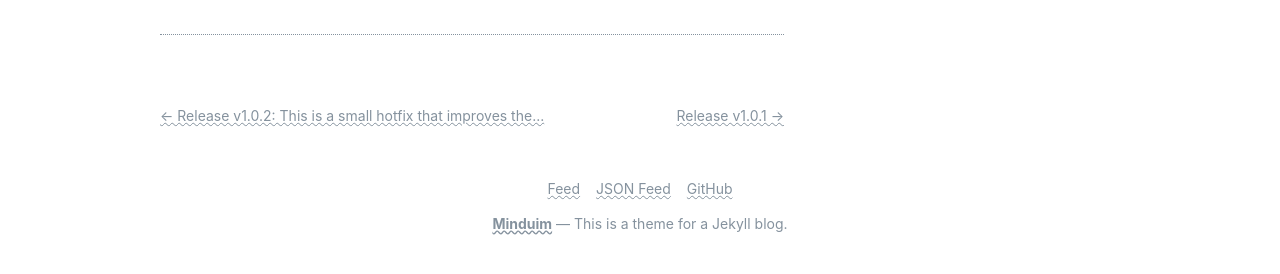
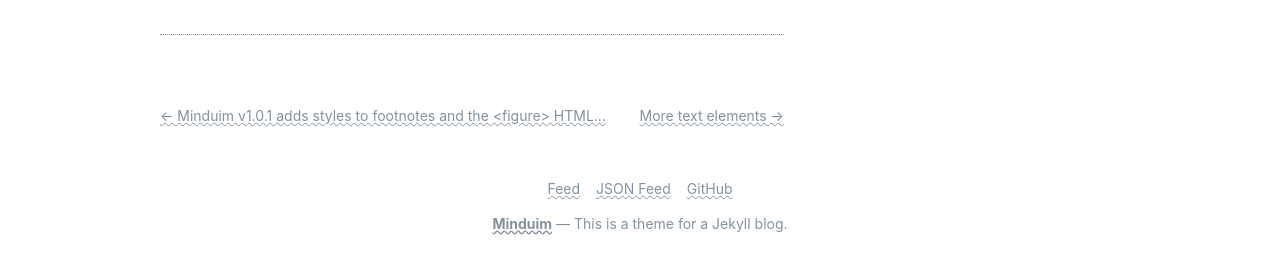
Before and after one commit to arthrfrts/minduim, a Jekyll site: the page built from _posts/2025-08-09-v1.0.md, in a window 1280 px wide. Shown: the part 326-600 px from the top of the page. Built offline with Jekyll 4.4.1, drawn with Linux system fonts in a browser that asks for light colours.

Commit message:
chore: update release notes

```diff
--- a/_posts/2025-08-09-v1.0.1.md
+++ b/_posts/2025-08-09-v1.0.1.md
@@ -1,11 +1,11 @@
 ---
 layout: post
 date: 2025-08-09 11:17:00 -0300
-title: Release v1.0.1
+title: ""
 tags:
   - releases
 ---
 
-Minduim v1.0.1 adds styles to footnotes and the `<figure>` HTML element, something I forgot before releasing the v1.0.
+**Minduim v1.0.1** adds styles to footnotes and the `<figure>` HTML element, something I forgot before releasing the v1.0.
 
 Well, Minduim is now live!
--- a/_posts/2025-08-09-v1.0.md
+++ b/_posts/2025-08-09-v1.0.md
@@ -1,6 +1,6 @@
 ---
 layout: post
-date: 2025-08-09 11:17:00 -0300
+date: 2025-08-09 11:00:00 -0300
 title: Hello, world!
 tags:
   - releases
```
Also changed, not shown: _posts/2025-08-09-v1.0.2.md (+1 -1 lines).
